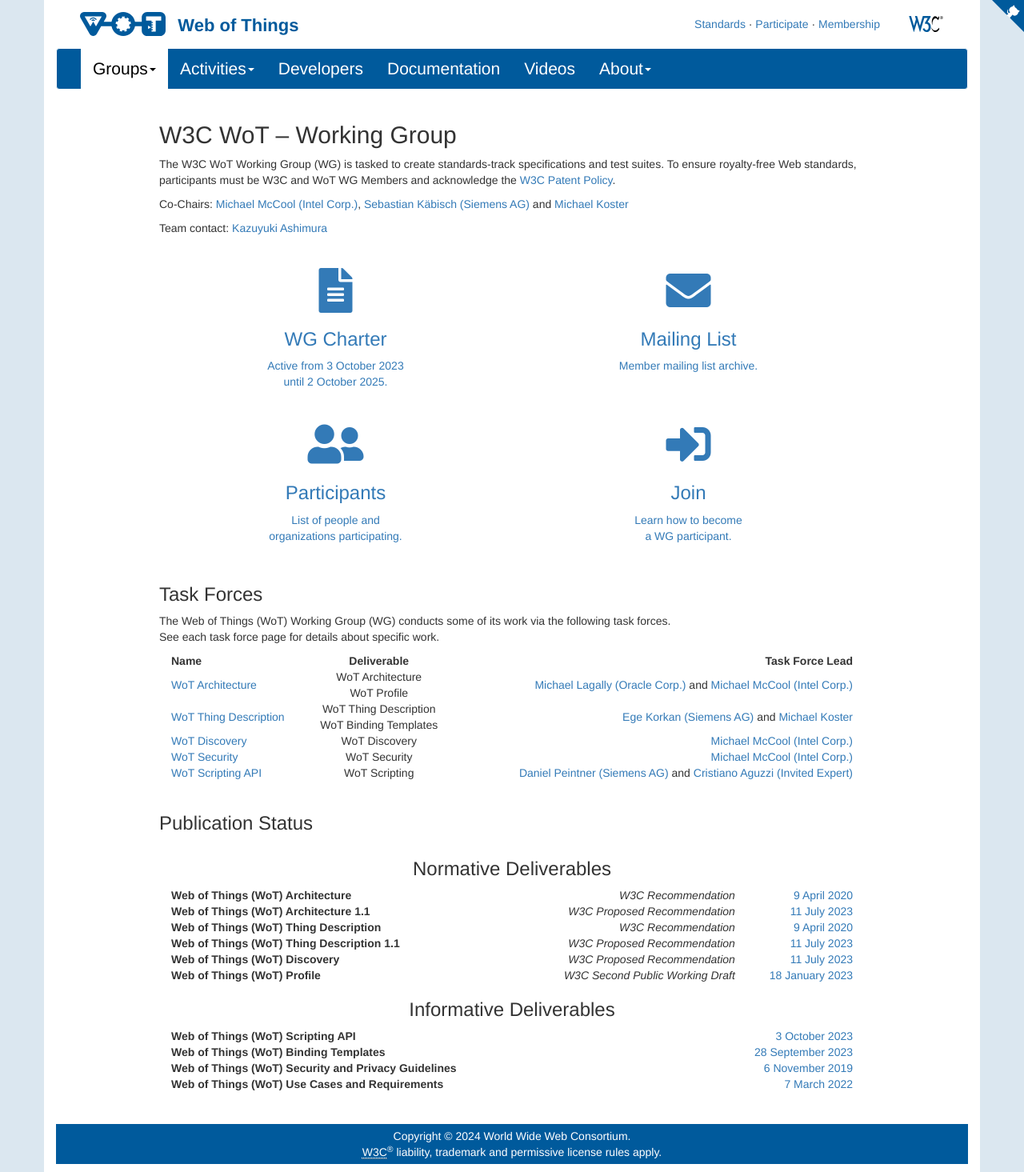
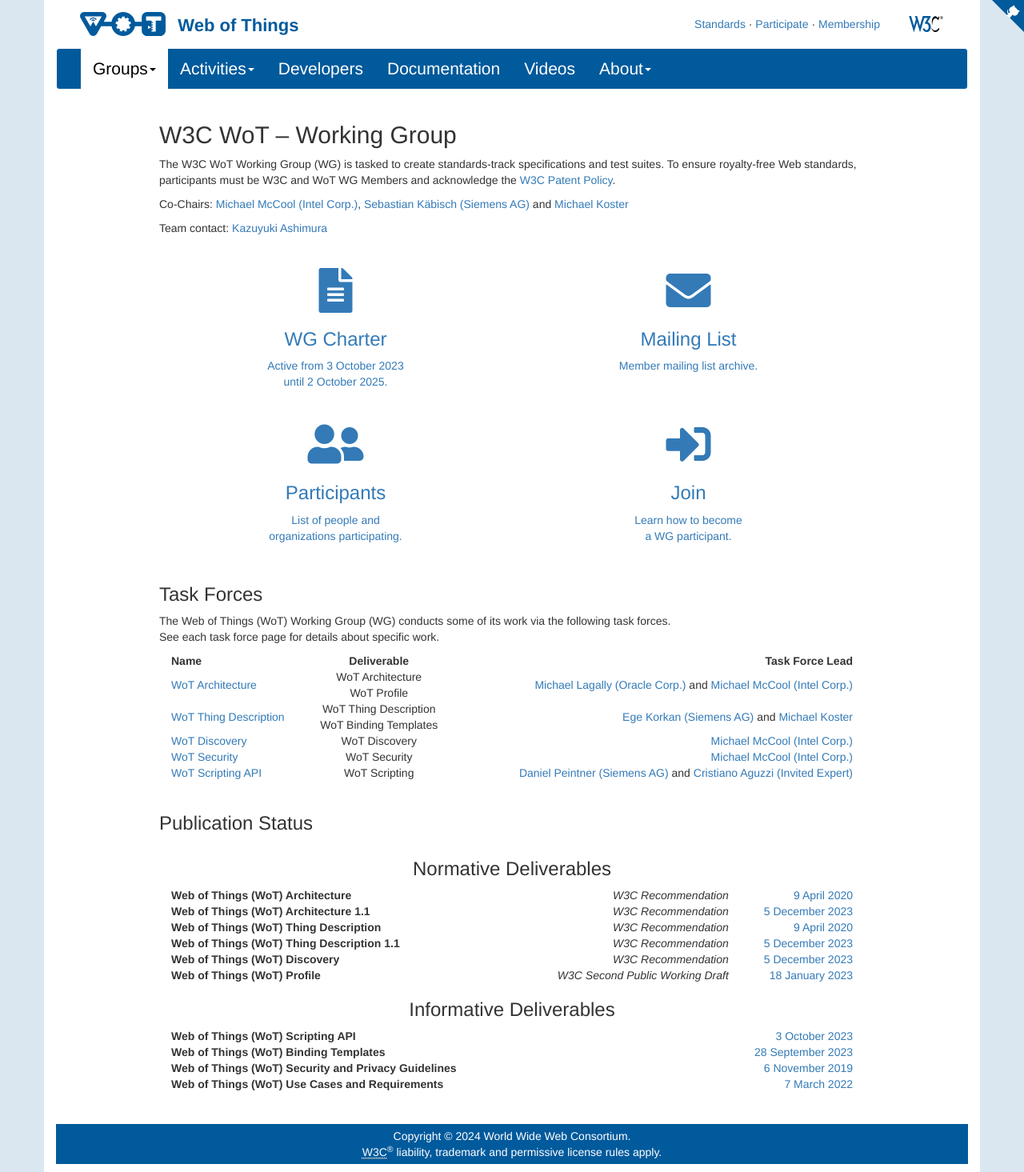
Before and after one commit to w3c/wot-marketing, a Jekyll site: the page built from docs/wg/index.html, in a window 1280 px wide. Shown: the whole page at 80% size. Built offline with Jekyll 4.4.1, drawn with Linux system fonts in a browser that asks for light colours; nearby versions of some CDN libraries; comment, search, counter and statistics services are not loaded.

Commit message:
fix: update latest REC publications

```diff
--- a/docs/wg/index.html
+++ b/docs/wg/index.html
@@ -102,8 +102,8 @@
 						</tr>
 						<tr>
 							<th>Web of Things (WoT) Architecture 1.1</th>
-							<td style="text-align:right;"><i>W3C Proposed Recommendation</i></td>
-							<td style="text-align:right;"><a href="https://www.w3.org/TR/2023/PR-wot-architecture11-20230711/">11 July 2023</a></td>
+							<td style="text-align:right;"><i>W3C Recommendation</i></td>
+							<td style="text-align:right;"><a href="https://www.w3.org/TR/2023/REC-wot-architecture11-20231205/">5 December 2023</a></td>
 						</tr>
 						<tr>
 							<th>Web of Things (WoT) Thing Description</th>
@@ -112,13 +112,13 @@
 						</tr>
 						<tr>
 							<th>Web of Things (WoT) Thing Description 1.1</th>
-							<td style="text-align:right;"><i>W3C Proposed Recommendation</i></td>
-							<td style="text-align:right;"><a href="https://www.w3.org/TR/2023/PR-wot-thing-description11-20230711/">11 July 2023</a></td>
+							<td style="text-align:right;"><i>W3C Recommendation</i></td>
+							<td style="text-align:right;"><a href="https://www.w3.org/TR/2023/REC-wot-thing-description11-20231205/">5 December 2023</a></td>
 						</tr>
 						<tr>
 							<th>Web of Things (WoT) Discovery</th>
-							<td style="text-align:right;"><i>W3C Proposed Recommendation</i></td>
-							<td style="text-align:right;"><a href="https://www.w3.org/TR/2023/PR-wot-discovery-20230711/">11 July 2023</a></td>
+							<td style="text-align:right;"><i>W3C Recommendation</i></td>
+							<td style="text-align:right;"><a href="https://www.w3.org/TR/2023/REC-wot-discovery-20231205/">5 December 2023</a></td>
 						</tr>
 						<tr>
 							<th>Web of Things (WoT) Profile</th>
```
